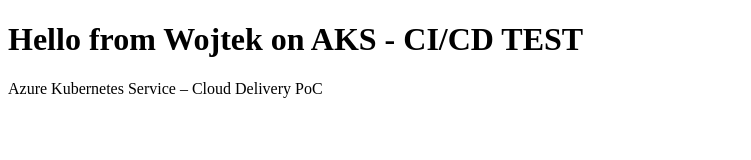
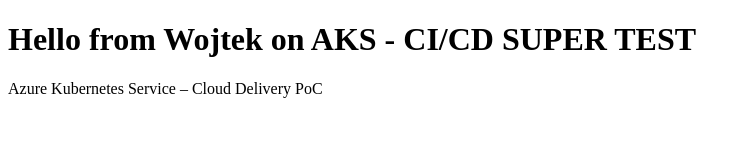
Before and after one commit to wojtek93/azure-journey, a plain HTML site: page aks-poc/index.html in a window 1280 px wide. Shown: the whole page, without its empty margins (0-751 px from the left). Drawn offline with Linux system fonts and the light colour scheme.

Commit message:
feat: trigger cicd deploy

```diff
--- a/aks-poc/index.html
+++ b/aks-poc/index.html
@@ -4,7 +4,7 @@
   <title>AKS PoC</title>
 </head>
 <body>
-  <h1>Hello from Wojtek on AKS - CI/CD TEST</h1>
+  <h1>Hello from Wojtek on AKS - CI/CD SUPER TEST</h1>
   <p>Azure Kubernetes Service – Cloud Delivery PoC</p>
 </body>
 </html>
```
